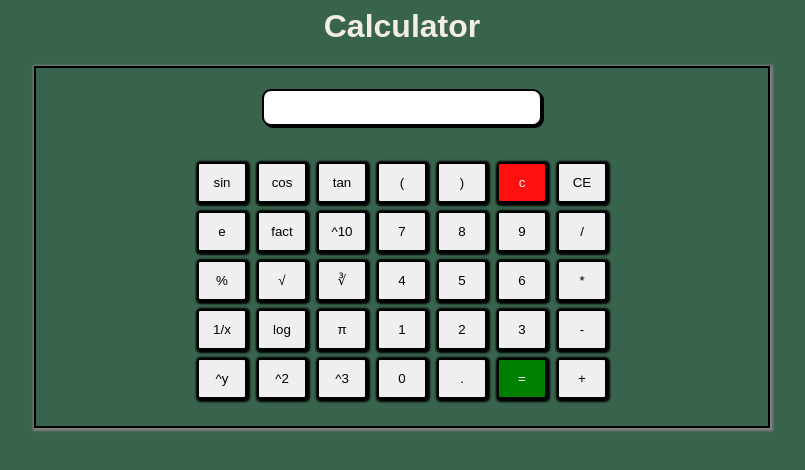
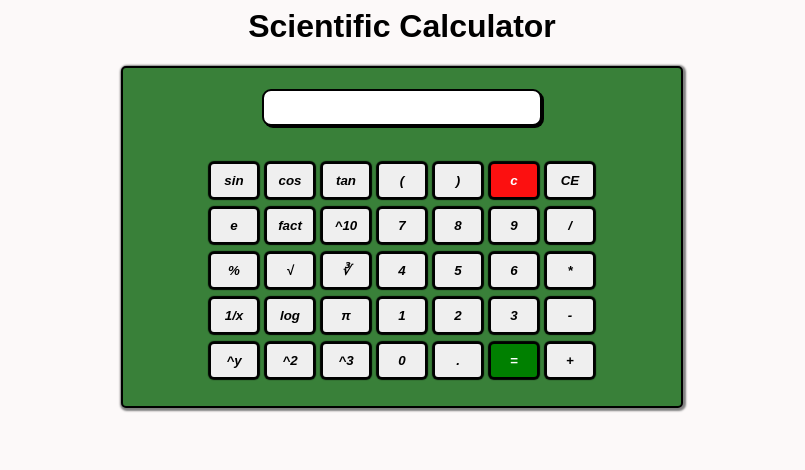
Before and after one commit to TejuDhumal/Scientific_calculator, a plain HTML site: page index.html in a window 1280 px wide. Shown: the whole page, without its empty margins (182-987 px from the left). Drawn offline with Linux system fonts and the light colour scheme.

Commit message:
updated css

```diff
--- a/index.html
+++ b/index.html
@@ -5,7 +5,7 @@
         <title>Calculator</title>
     </head>
     <body>
-        <h1 id="Heading">Calculator</h1>
+        <h1 id="Heading">Scientific Calculator</h1>
 
 <div class="container flex flex-col">
     <div class="row">
--- a/style.css
+++ b/style.css
@@ -1,5 +1,5 @@
 body{
-    background-color: rgb(56, 99, 76);
+    background-color:#faf4f47c;
     height: 90%;
     width: 90%;
 
@@ -8,28 +8,32 @@ body{
 h1{
     text-align: center;
     font-family: sans-serif;
-    color: rgb(243, 237, 230);
+    color:black;
  }
 
 .container{
-    margin-top: auto;
+    background-color: rgb(57, 128, 57) ;
     padding: 20px;
     text-align: center;
     margin: auto;
-    width: 60%;
+    width: 45%;
     align-items: center;
     border: 2px solid black;
     box-shadow: 1px 1px 2px 2px grey;
+    border-radius: 5px;
    }
 
    .button{
     width: 50px;
    border-radius: 3px;
-    padding: 11px;
-    margin: 0 3px;
+    padding: 9px;
+    margin: 0 1px;
     border: 2px solid black;
     cursor: pointer;
-    box-shadow: 1px 1px 2px 2px black;
+    box-shadow: 0px 0px 1px 1px black;
+    border-radius: 5px;
+    font-style: italic;
+    font-weight: bold;
 
    }
    .cbutton{
@@ -61,7 +65,7 @@ flex-direction: column;
     font-family: sans-serif;
     box-shadow: 2px 2px 0px 0px black;
 }
-@media  screen and (max-width:460px ) {
+@media  screen and (max-width:550px ) {
     .input{
         width: 240px;
     }
@@ -71,8 +75,17 @@ flex-direction: column;
         width: 180px;
     }
 }
-@media  screen and (max-width:265px ) {
+@media  screen and (max-width:280px ) {
     .input{
         width: 140px;
+    }}
+    @media  screen and (max-width:240px ) {
+        .input{
+            width: 80px;
+        }
+}
+    @media  screen and (max-width:970px ) {
+        .container{
+            width: 50%;
+        }
     }
-}
```
